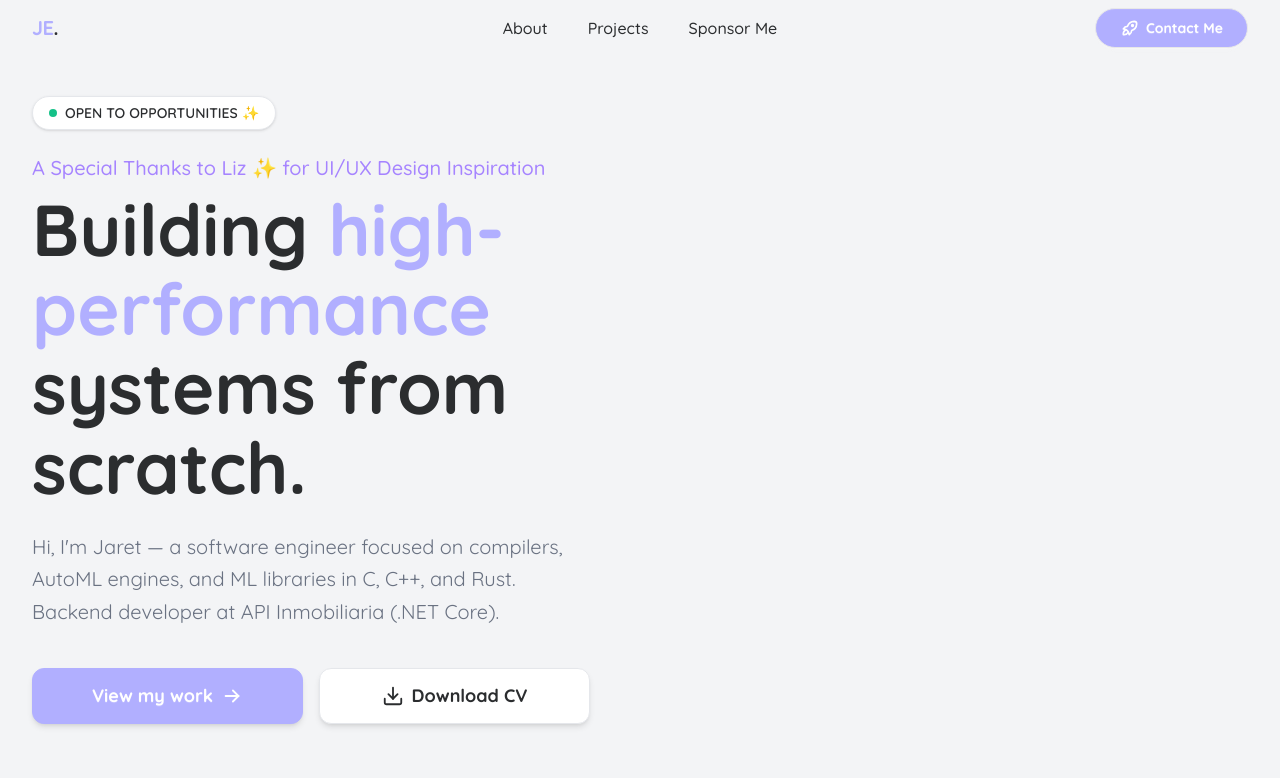
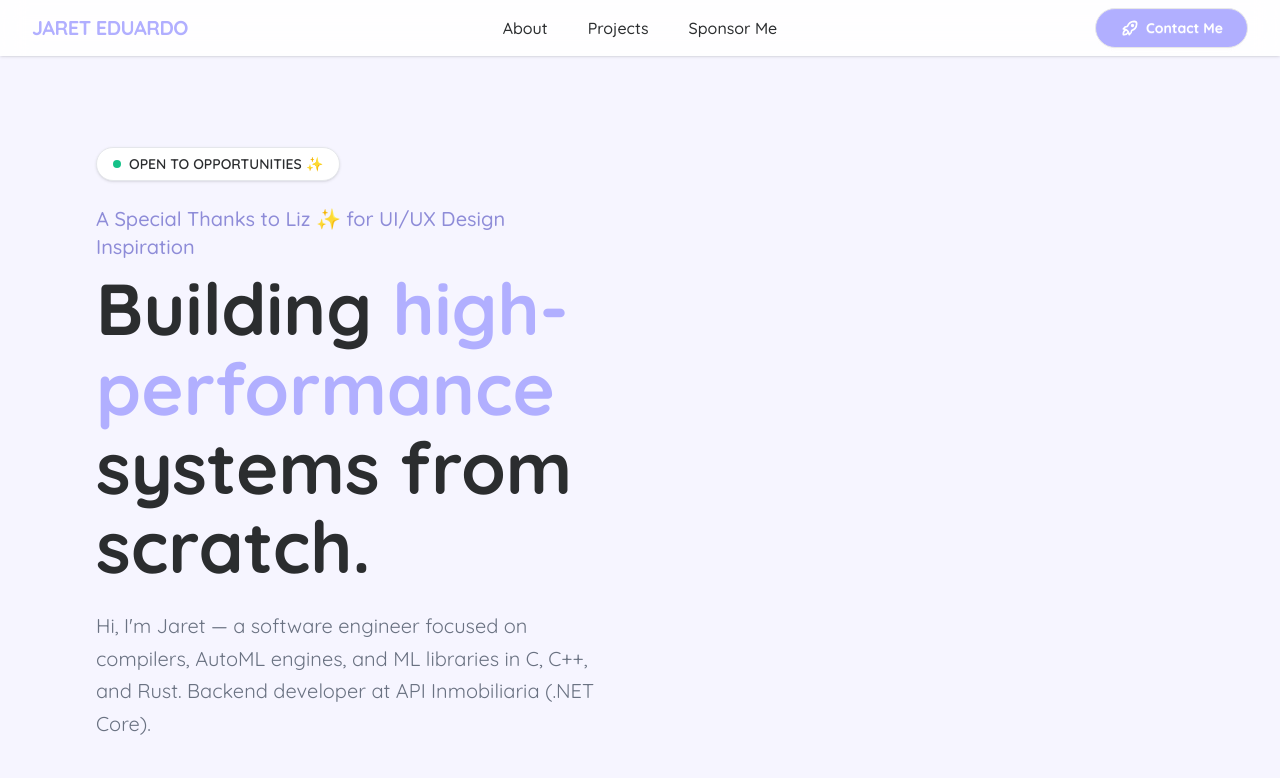
Before and after one commit to JaretEduardo/Portfolio, a Next.js app: page / in a window 1280 px wide. Shown: the top 778 px of the page. Built offline with nearby package versions, Linux system fonts and the light colour scheme.

Commit message:
images an bg

```diff
--- a/app/layout.tsx
+++ b/app/layout.tsx
@@ -35,7 +35,7 @@ export default function RootLayout({
           <Navbar />
 
           {/* Mirrors main-layout.html <main> + inner container */}
-          <main className="flex-1 bg-[#f3f4f6] min-h-screen">
+          <main className="flex-1 bg-[#F6F5FF] min-h-screen">
             <div className="mx-auto w-full max-w-7xl 2xl:max-w-screen-2xl py-0">
               {children}
             </div>
--- a/src/components/Hero.tsx
+++ b/src/components/Hero.tsx
@@ -1,25 +1,25 @@
 export default function Hero() {
   return (
-    <section className="md:pb-20 px-8 flex flex-col-reverse md:flex-row items-center gap-12 md:gap-25">
+    <section className="md:pb-20 px-8 flex flex-col-reverse md:flex-row items-center gap-12 md:gap-8 relative overflow-visible">
 
       {/* ── Left: text content ─────────────────────────────────────────── */}
-      <div className="flex-1 space-y-6 z-10 text-center md:text-left">
+      <div className="flex-1 space-y-6 z-10 text-center md:text-left md:w-1/2 md:max-w-xl md:pl-8 lg:pl-16">
 
-        {/* Available badge — mirrors home.html exactly */}
+        {/* Available badge */}
         <div className="animate-fade-down inline-flex items-center gap-2 bg-white px-4 py-1.5 rounded-full text-sm font-semibold border border-gray-200 shadow-sm">
           <span className="w-2 h-2 bg-emerald-500 rounded-full animate-pulse" />
           OPEN TO OPPORTUNITIES ✨
         </div>
 
         {/* Credits */}
-        <div className="text-xl text-violet-400 font-medium mb-2 animate-fade-down">
+        <div className="text-xl text-[#8E8CD8] font-medium mb-2 animate-fade-down">
           A Special Thanks to Liz ✨ for UI/UX Design Inspiration
         </div>
 
         {/* H1 */}
         <h1 className="animate-fade-down text-4xl md:text-7xl font-bold leading-[1.1]">
           Building{" "}
-          <span className="text-(--primary-color)">high-performance</span>{" "}
+          <span className="text-[#B1AFFF]">high-performance</span>{" "}
           systems from scratch.
         </h1>
 
@@ -30,21 +30,19 @@ export default function Hero() {
           API Inmobiliaria (.NET Core).
         </p>
 
-        {/* CTA buttons — mirrors home.html button row */}
+        {/* CTA buttons */}
         <div className="animate-fade-up flex flex-col sm:flex-row justify-center md:justify-start gap-4 pt-4">
           <a
             href="/projects"
-            className="flex-1 min-w-[200px] btn btn-xl bg-(--primary-color) border-(--primary-color) text-white font-bold text-lg px-8 py-4 rounded-xl shadow-md hover:bg-(--primary-shadow) transition-all flex justify-center items-center gap-2"
+            className="flex-1 min-w-[200px] btn btn-xl bg-[#B1AFFF] border-[#B1AFFF] text-white font-bold text-lg px-8 py-4 rounded-xl shadow-md hover:bg-[#8E8CD8] transition-all flex justify-center items-center gap-2"
           >
             View my work
-            {/* Arrow right — tabler icon */}
             <svg xmlns="http://www.w3.org/2000/svg" width="22" height="22" viewBox="0 0 24 24" fill="none" stroke="currentColor" strokeWidth="2" strokeLinecap="round" strokeLinejoin="round">
               <path stroke="none" d="M0 0h24v24H0z" fill="none" />
               <path d="M5 12l14 0" /><path d="M13 18l6 -6" /><path d="M13 6l6 6" />
             </svg>
           </a>
 
-          {/* Secondary — white solid, no opacity tricks */}
           <a
             href="/Jaret_CV.pdf"
             download="Jaret_CV.pdf"
@@ -52,7 +50,6 @@ export default function Hero() {
             rel="noopener noreferrer"
             className="flex-1 min-w-[200px] btn btn-xl bg-white text-[#2b2d2f] border border-gray-200 shadow-md px-8 py-4 rounded-xl font-bold text-lg hover:bg-gray-100 transition-all flex justify-center items-center gap-2"
           >
-            {/* Download/contact icon */}
             <svg xmlns="http://www.w3.org/2000/svg" width="22" height="22" viewBox="0 0 24 24" fill="none" stroke="currentColor" strokeWidth="2" strokeLinecap="round" strokeLinejoin="round">
               <path d="M21 15v4a2 2 0 0 1-2 2H5a2 2 0 0 1-2-2v-4" />
               <polyline points="7 10 12 15 17 10" />
@@ -63,15 +60,15 @@ export default function Hero() {
         </div>
       </div>
 
-      {/* ── Right: avatar circle + terminal badge ──────────────────────── */}
-      <div className="animate-fade-down md:animate-fade-left flex-1 relative flex justify-center w-full">
-        {/* Circle — bg-[#f4ece3] mirrors reference avatar bg color */}
-        <div className="relative w-[280px] h-[280px] md:w-[450px] md:h-[450px] rounded-full border-8 border-white shadow-2xl overflow-hidden bg-[#f4ece3] flex items-center justify-center group">
-          <span className="text-7xl md:text-9xl font-bold text-(--primary-color) select-none opacity-40">
-            JE
-          </span>
-        </div>
+      {/* ── Right: Emblema Técnico ─────────────────────────────────────── */}
+      <div className="hidden md:flex flex-1 justify-end items-center w-full animate-fade-left md:w-1/2">
+        <img
+          src="/PixelArt.png"
+          alt="Jaret's Technical Emblem"
+          className="w-[115%] lg:w-[130%] max-w-none h-auto object-contain md:translate-x-4 lg:translate-x-8"
+        />
       </div>
+
     </section>
   );
 }
--- a/src/components/Navbar.tsx
+++ b/src/components/Navbar.tsx
@@ -22,10 +22,7 @@ export default function Navbar() {
     return () => window.removeEventListener("scroll", onScroll);
   }, []);
 
-  const navBg =
-    isHome && !isScrolled
-      ? "bg-transparent"
-      : "bg-white/90 backdrop-blur-md shadow-sm";
+  const navBg = "bg-white/90 backdrop-blur-md shadow-sm";
 
   return (
     <>
@@ -37,8 +34,7 @@ export default function Navbar() {
         <div className="flex items-center md:w-1/4">
           <Link href="/" className="flex items-center cursor-pointer group">
             <span className="text-xl font-bold tracking-tight transition-all duration-300 group-hover:brightness-110">
-              <span className="text-[#B1AFFF]">JE</span>
-              <span className="text-[#2b2d2f]">.</span>
+              <span className="text-[#B1AFFF]">JARET EDUARDO</span>
             </span>
           </Link>
         </div>
```
Also changed, not shown: public/PixelArt.png (added).
